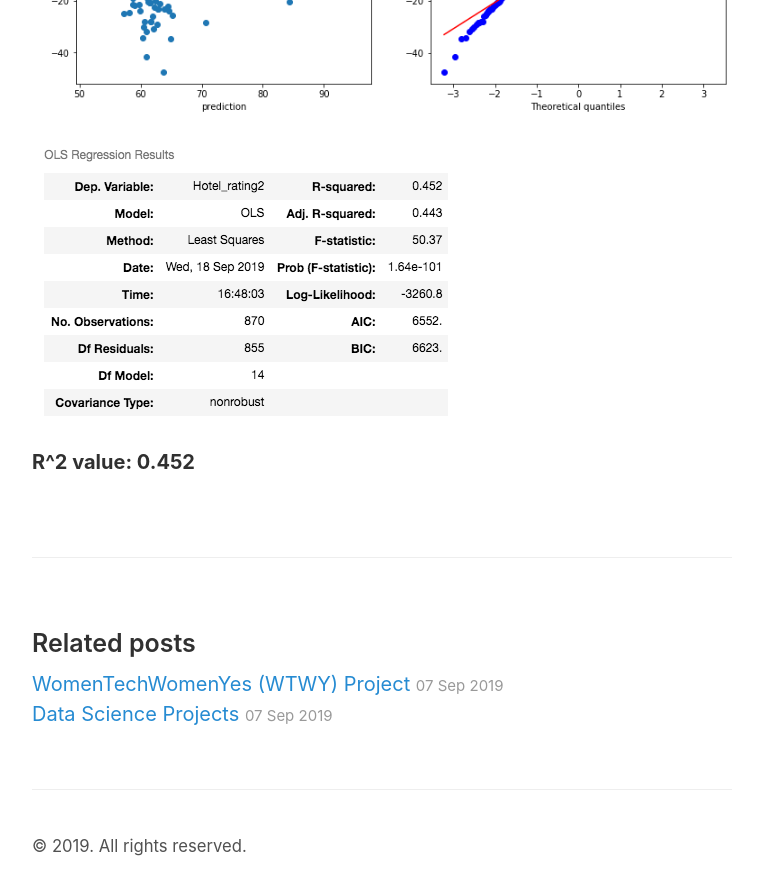
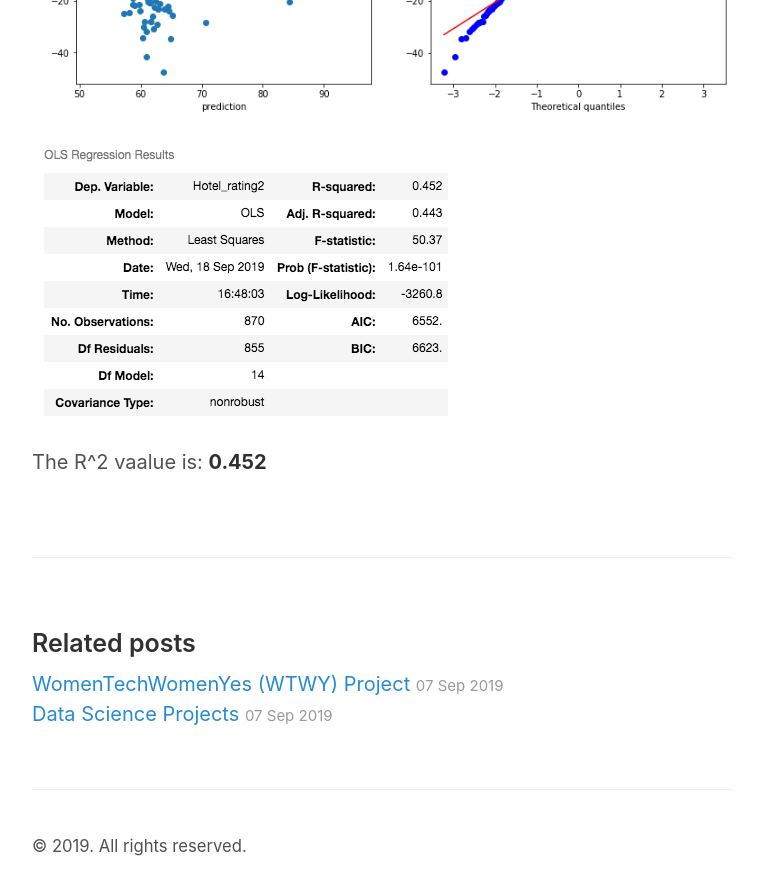
Before and after one commit to LamaM13/LamaM13.github.io, a Jekyll site: the page built from _posts/2019-09-21-Predicting-Hotels-Rating.md, in a window 1280 px wide and 900 px high, scrolled down 2794 px. Shown: the top 895 px of the window, without its empty margins (258-1021 px from the left). Built offline with Jekyll 4.4.1, drawn with Linux system fonts in a browser that asks for light colours.

```diff
--- a/_posts/2019-09-21-Predicting-Hotels-Rating.md
+++ b/_posts/2019-09-21-Predicting-Hotels-Rating.md
@@ -41,13 +41,16 @@ In this problem, I want to find out the factors that influence the ratings of ho
 - Cancellation Policy
 
 ### Correlation Matrix
+
 ![image info]({{site.url}}/images/heatmap.png)
 
-**The most related features to the target are Hotel_price and Cancellation_policy**
+*The most related features to the target are Hotel_price and Cancellation_policy*
 
 ### Result
+
 ![image info]({{site.url}}/images/risduals_and_QQ.png)
+
 
 ![image info]({{site.url}}/images/result.png)
 
-**R^2 value: 0.452**
+The R^2 vaalue is: **0.452**
```
Also changed, not shown: _posts/2019-09-07-Data Science Projects.md (+1 -0 lines).
